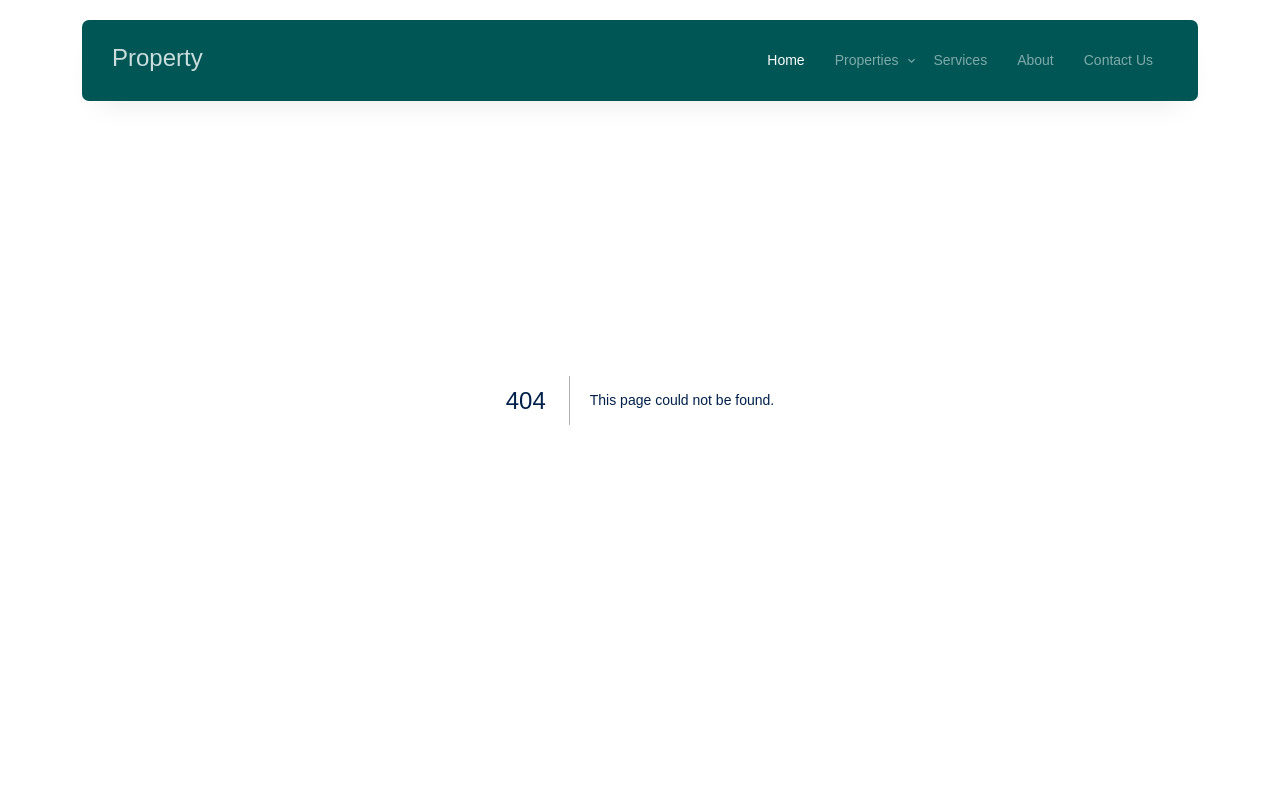
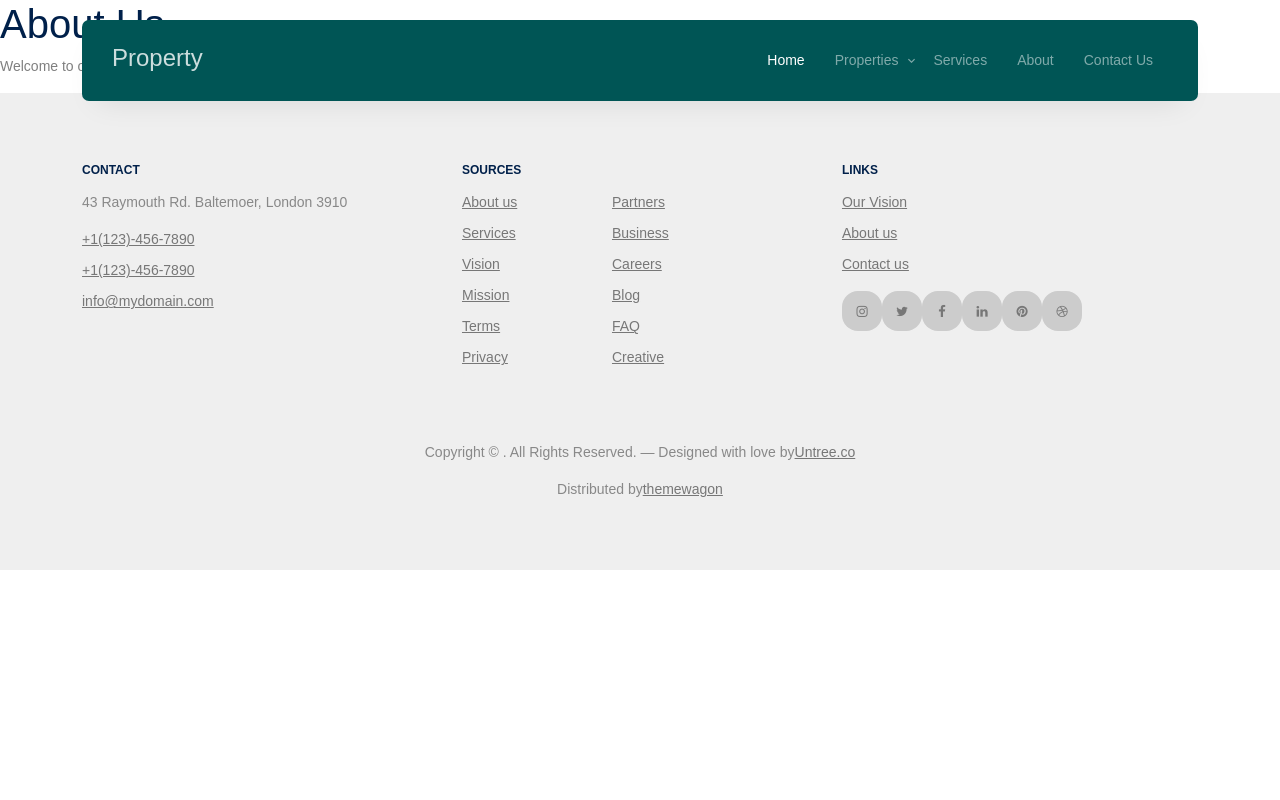
Before and after one commit to sandeepjain2015/headless-wordpress-nextjs-wpgraphql, a Next.js app: page /about in a window 1280 px wide. Before the commit this address had no page. Shown: the top 800 px of the page. Built offline with nearby package versions, Linux system fonts and the light colour scheme.

Commit message:
add new pages and optimise header and footer

```diff
--- /dev/null
+++ b/src/app/about/page.tsx
@@ -0,0 +1,8 @@
+export default function About() {
+  return (
+    <div>
+      <h1>About Us</h1>
+      <p>Welcome to our about page!</p>
+    </div>
+  );
+}
--- a/src/components/Footer.tsx
+++ b/src/components/Footer.tsx
@@ -1,3 +1,4 @@
+import Link from "next/link";
 export default function Footer() {
     return (
         <>
@@ -29,16 +30,16 @@ export default function Footer() {
             <h3>Sources</h3>
             <ul className="list-unstyled float-start links">
               <li>
-                <a href="#">About us</a>
+                <Link href="about">About us</Link>
               </li>
               <li>
-                <a href="#">Services</a>
+                <Link href="services">Services</Link>
               </li>
               <li>
-                <a href="#">Vision</a>
+                <Link href="vision">Vision</Link>
               </li>
               <li>
-                <a href="#">Mission</a>
+                <Link href="mission">Mission</Link>
               </li>
               <li>
                 <a href="#">Terms</a>
@@ -76,13 +77,13 @@ export default function Footer() {
             <h3>Links</h3>
             <ul className="list-unstyled links">
               <li>
-                <a href="#">Our Vision</a>
+                <Link href="vision">Our Vision</Link>
               </li>
               <li>
-                <a href="#">About us</a>
+                <Link href="about">About us</Link>
               </li>
               <li>
-                <a href="#">Contact us</a>
+                <Link href="contact">Contact us</Link>
               </li>
             </ul>
             <ul className="list-unstyled social">
--- a/src/components/Header.tsx
+++ b/src/components/Header.tsx
@@ -24,7 +24,7 @@ export default function Header() {
               <Link href="/">Home</Link>
             </li>
             <li className="has-children">
-              <a href="properties.html">Properties</a>
+              <Link href="properties">Properties</Link>
               <ul className="dropdown">
                 <li>
                   <a href="#">Buy Property</a>
@@ -49,10 +49,10 @@ export default function Header() {
               </ul>
             </li>
             <li>
-              <a href="services.html">Services</a>
+              <Link href="services">Services</Link>
             </li>
             <li>
-              <a href="about.html">About</a>
+              <Link href="about">About</Link>
             </li>
             <li>
               <Link href="contact">Contact Us</Link>
```
Also changed, not shown: src/app/properties/page.tsx (added, +8 -0 lines), src/app/services/page.tsx (added, +8 -0 lines).
